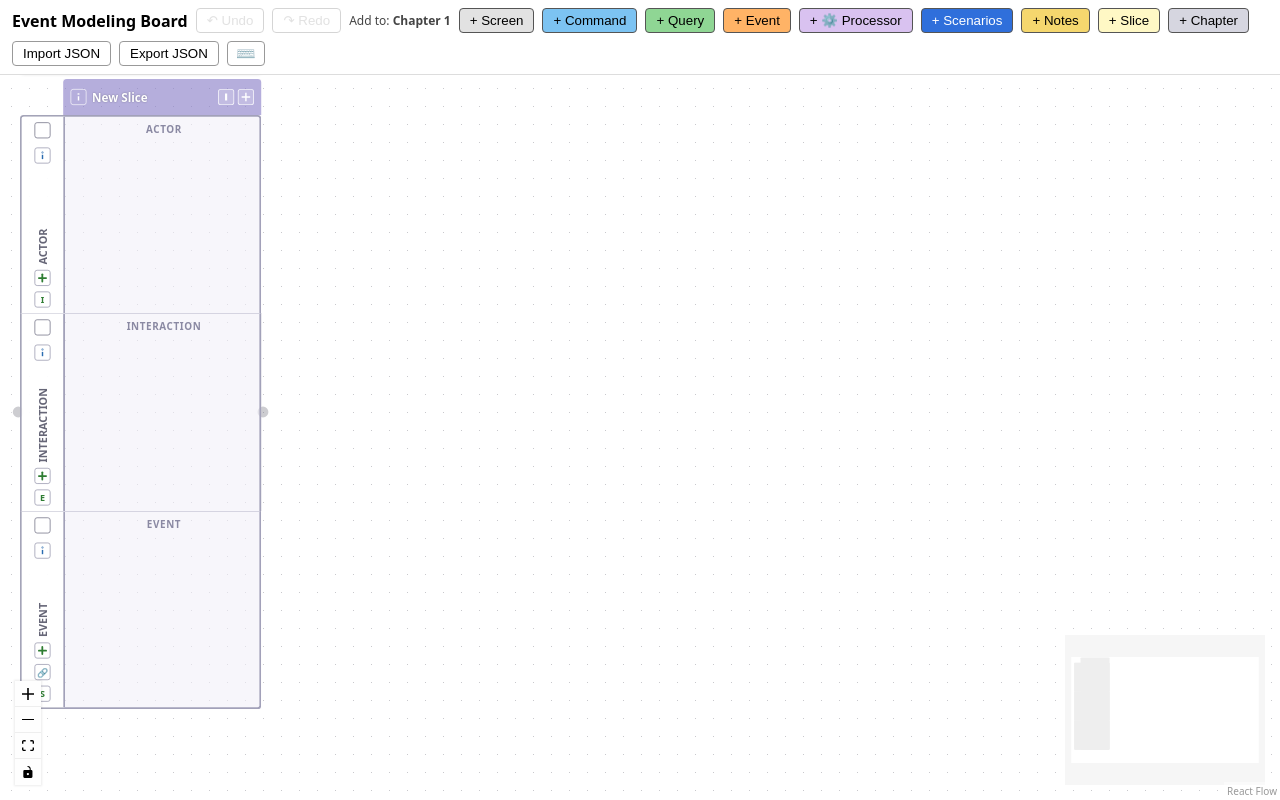
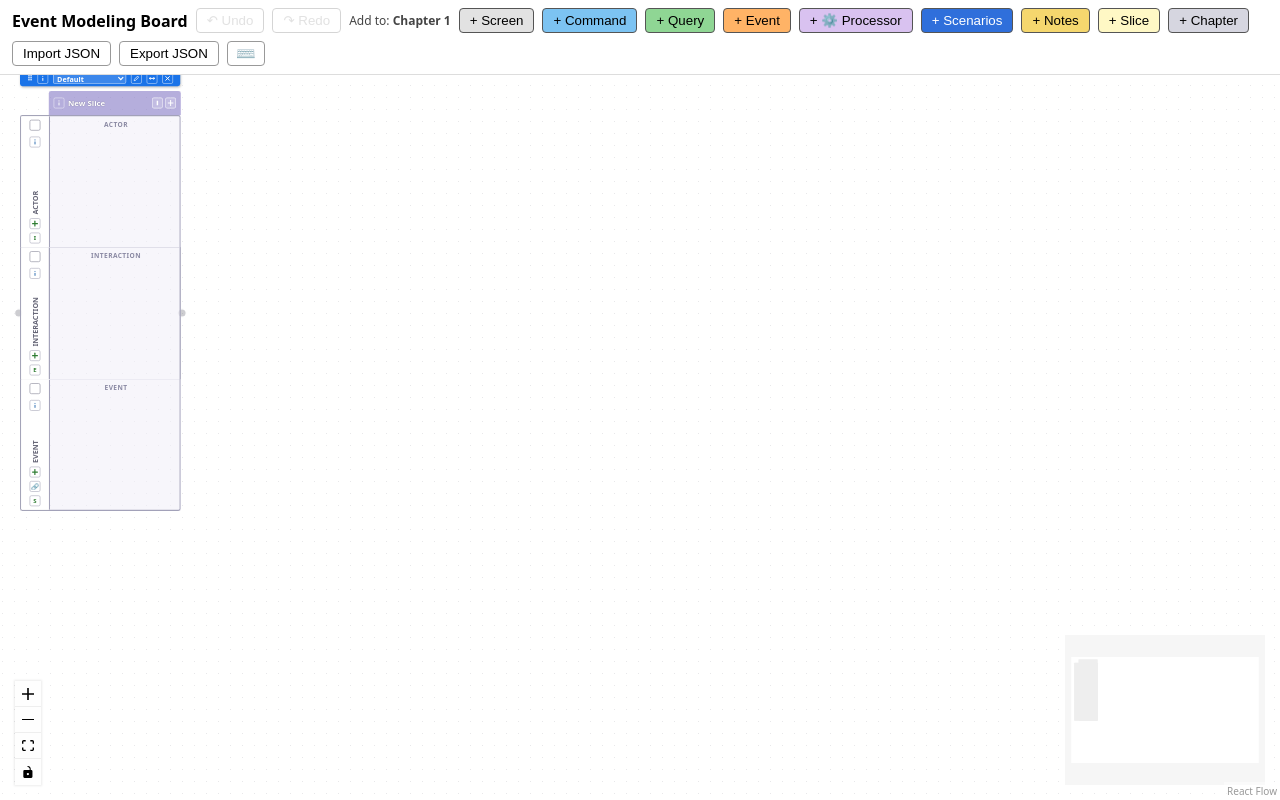
Before and after one commit to amitev/eventmodeling, a React (Vite) app: page / in a window 1280 px wide. Built offline with nearby package versions, Linux system fonts and the light colour scheme.

Commit message:
Set default board zoom to 50%

```diff
--- a/src/EventModelBoard.jsx
+++ b/src/EventModelBoard.jsx
@@ -2075,7 +2075,7 @@ function Board() {
           onConnect={onConnect}
           onDrop={onDrop}
           onDragOver={onDragOver}
-          defaultViewport={{ x: 20, y: 40, zoom: 0.9 }}
+          defaultViewport={{ x: 20, y: 40, zoom: 0.6 }}
           minZoom={0.2}
           snapToGrid
           autoPanOnNodeDrag={false}
```
Also changed, not shown: spec/REQUIREMENTS.md (+1 -1 lines), 1 other file (tests, documents, lock files or other folders).
